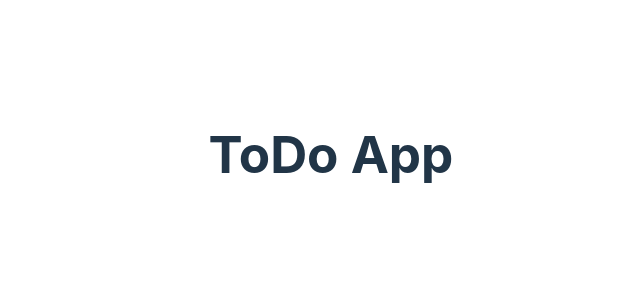
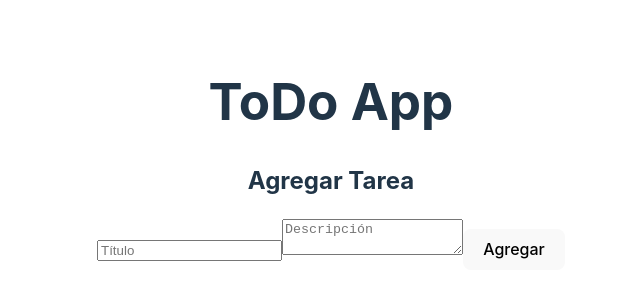
Before and after one commit to TomasRicaurte/my-react-task-list, a React (Vite) app: page / in a window 1280 px wide. Shown: the part 246-546 px from the top of the page, without its empty margins (309-949 px from the left). Built offline with nearby package versions, Linux system fonts and the light colour scheme.

Commit message:
Lista sin un CSS definido pero funcional

```diff
--- a/src/TaskList.jsx
+++ b/src/TaskList.jsx
@@ -44,9 +44,39 @@ function TaskList() {
     }
   };
 
-  // return (
-
-  // );
+  return (
+    <div className='TaskList'>
+      <ul className='Task'>
+        {tasks.map((task, index) => (
+          <TaskItem
+            key={index}
+            task={task}
+            onDelete={() => deleteTask(index)}
+            onEdit={() => editTask(index)}
+          />
+        ))}
+      </ul>
+      <div className="AddTask">
+        <h2>Agregar Tarea</h2>
+        <input
+          type="text"
+          placeholder="Título"
+          value={newTask.title}
+          onChange={(e) => setNewTask({ ...newTask, title: e.target.value })}
+        />
+        <textarea
+          placeholder="Descripción"
+          value={newTask.description}
+          onChange={(e) => setNewTask({ ...newTask, description: e.target.value })}
+        />
+        {editIndex !== null ? (
+          <button onClick={saveTask}>Guardar Cambios</button>
+        ) : (
+          <button onClick={addTask}>Agregar</button>
+        )}
+      </div>
+    </div>
+  );
 }
 
 export default TaskList;
```
Also changed, not shown: src/App.css (line endings or trailing spaces).
